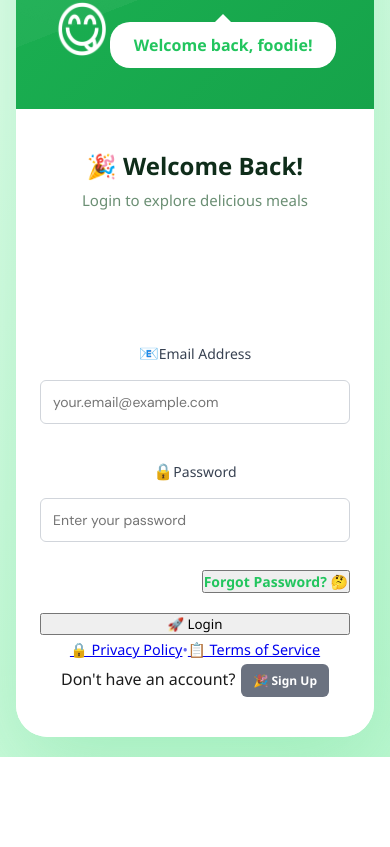
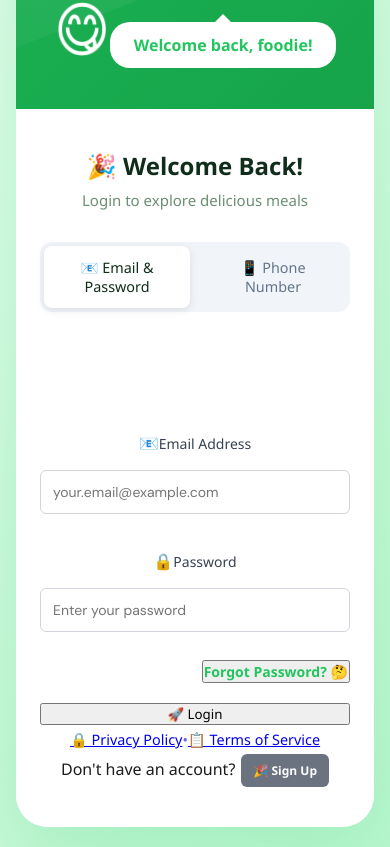
Before and after one commit to codebysumit12/yhk, a React (Create React App) app in the folder project-root/frontend/: page /auth in a window 390 px wide. Shown: the part 942-1789 px from the top of the page. Before the commit the page ends 1699 px from the top, so only its background shows below. Built offline with nearby package versions, Linux system fonts and the light colour scheme; no server answers.

Commit message:
Re-enable phone authentication toggle

```diff
--- a/project-root/frontend/src/pages/Auth.jsx
+++ b/project-root/frontend/src/pages/Auth.jsx
@@ -340,8 +340,8 @@ const Auth = () => {
               </div>
             )}
 
-            {/* Auth Method Toggle - Temporarily Disabled */}
-            <div className="auth-method-toggle" style={{ display: 'none' }}>
+            {/* Auth Method Toggle */}
+            <div className="auth-method-toggle">
               <button
                 type="button"
                 className={`auth-method-btn ${!usePhoneAuth ? 'active' : ''}`}
```
